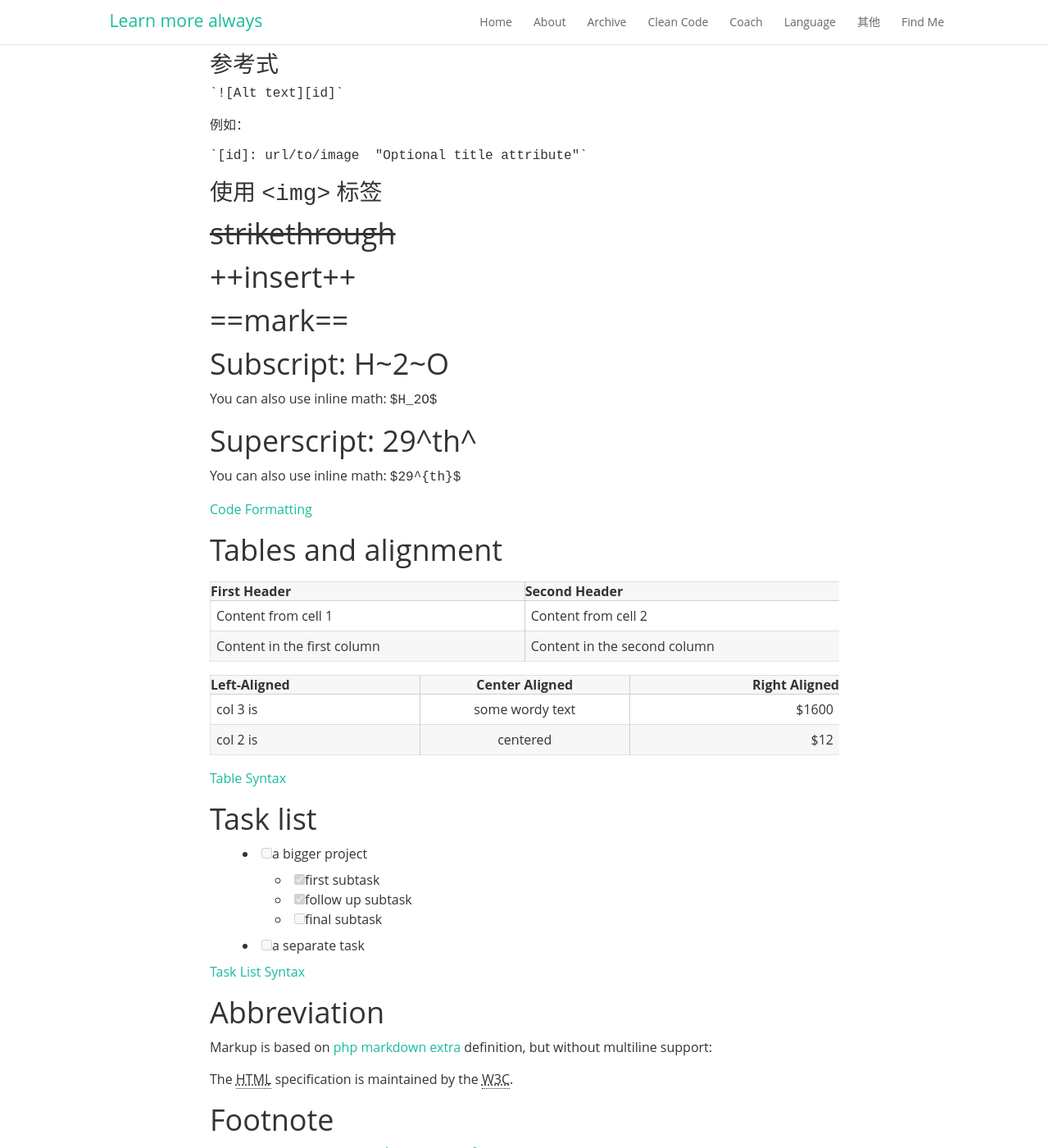
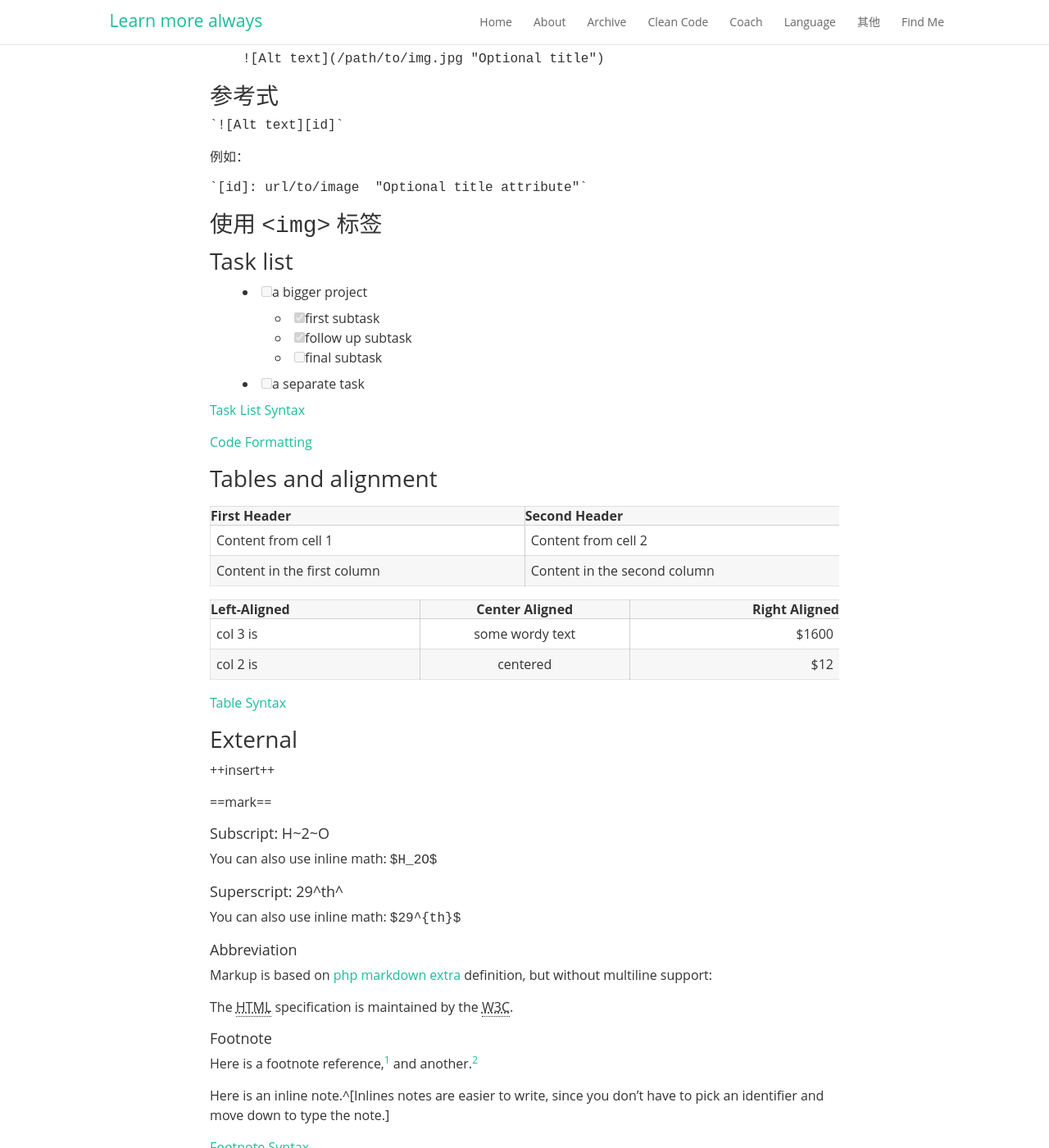
Before and after one commit to yzhang3beatit/yzhang3beatit.github.io, a Jekyll site: the page built from _posts/2016-01-22-How-to-write-MD-file.md, in a window 1280 px wide and 1400 px high, scrolled down 5328 px. Shown: the whole window at 82% size. Built offline with Jekyll 4.4.1, drawn with Linux system fonts in a browser that asks for light colours; nearby versions of some CDN libraries; some web fonts are replaced; Markdown is read by kramdown in place of the engine named in the settings; some of the changed lines change nothing that is shown.

Commit message:
change subjext level

````diff
--- a/_posts/2016-01-22-How-to-write-MD-file.md
+++ b/_posts/2016-01-22-How-to-write-MD-file.md
@@ -201,6 +201,9 @@ _single underscores_
 __double underscores__
 
 
+ ~~strikethrough~~
+
+
 ## **代码**
 
 可以使用**反引号**来包含包含代码
@@ -232,43 +235,7 @@ Use the `printf()` function.
 ### 使用 `<img>` 标签
 
 
-## ~~strikethrough~~
-
-
-## ++insert++
-
-
-## ==mark==
-
-
-## Subscript: H~2~O
-
-You can also use inline math: `$H_2O$`
-
-
-## Superscript: 29^th^
-
-You can also use inline math: `$29^{th}$`
-
-
-[Code Formatting](https://help.github.com/articles/markdown-basics/#code-formatting)
-
-## Tables and alignment
-
-First Header | Second Header
------------- | -------------
-Content from cell 1 | Content from cell 2
-Content in the first column | Content in the second column
-
-| Left-Aligned  | Center Aligned  | Right Aligned |
-| :------------ |:---------------:| -----:|
-| col 3 is      | some wordy text | $1600 |
-| col 2 is      | centered        |   $12 |
-
-[Table Syntax](https://help.github.com/articles/github-flavored-markdown/#tables)
-
-
-## Task list
+### Task list
 
 - [ ] a bigger project
   - [x] first subtask
@@ -279,7 +246,43 @@ Content in the first column | Content in the second column
 [Task List Syntax](https://help.github.com/articles/writing-on-github/#task-lists)
 
 
-## Abbreviation
+
+[Code Formatting](https://help.github.com/articles/markdown-basics/#code-formatting)
+
+### Tables and alignment
+
+First Header | Second Header
+------------ | -------------
+Content from cell 1 | Content from cell 2
+Content in the first column | Content in the second column
+
+
+| Left-Aligned  | Center Aligned  | Right Aligned |
+| :------------ |:---------------:| -----:|
+| col 3 is      | some wordy text | $1600 |
+| col 2 is      | centered        |   $12 |
+
+[Table Syntax](https://help.github.com/articles/github-flavored-markdown/#tables)
+
+
+
+### External
+
+++insert++
+
+==mark==
+
+#### Subscript: H~2~O
+
+You can also use inline math: `$H_2O$`
+
+
+#### Superscript: 29^th^
+
+You can also use inline math: `$29^{th}$`
+
+
+#### Abbreviation
 
 Markup is based on [php markdown extra](https://michelf.ca/projects/php-markdown/extra/#abbr) definition, but without multiline support:
 
@@ -289,7 +292,7 @@ The HTML specification
 is maintained by the W3C.
 
 
-## Footnote
+#### Footnote
 
 Here is a footnote reference,[^1] and another.[^longnote]
 
@@ -308,7 +311,7 @@ note.]
 [Footnote Syntax](http://pandoc.org/README.html#footnotes)
 
 
-## Flowchart
+#### Flowchart
 
 ```
 graph TD
@@ -326,7 +329,7 @@ Adding many flowcharts will slow down the editor.
 :::
 
 
-## Sequence diagram
+#### Sequence diagram
 
 ```
 sequenceDiagram
````
